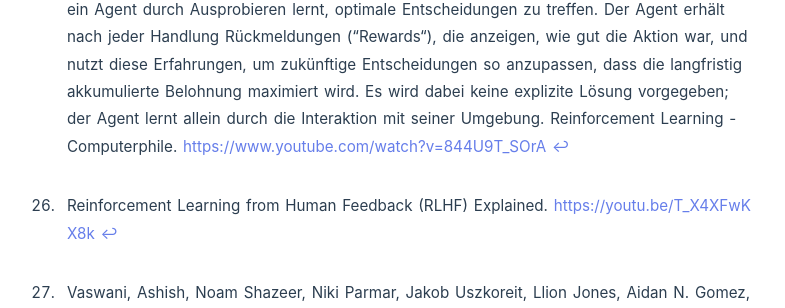
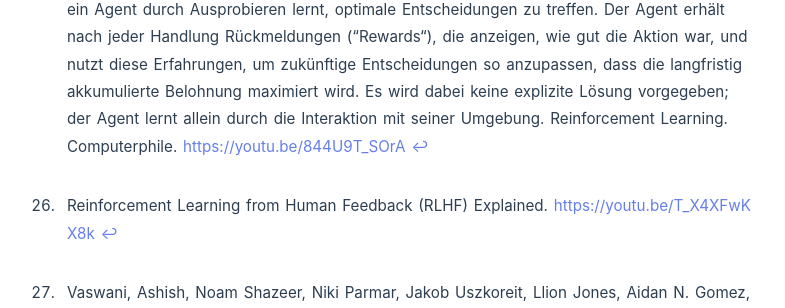
Before and after one commit to DigitalHumanitiesCraft/excellence, a Jekyll site: the page built from blog/System1-42.md, in a window 1280 px wide and 900 px high, scrolled down 21457 px. Shown: the part 287-595 px from the top of the window, without its empty margins (245-1030 px from the left). Built offline with Jekyll 4.4.1, drawn with Linux system fonts in a browser that asks for light colours; some of the changed lines change nothing that is shown; some of the changed text lies outside the part shown.

Commit message:
Update System1-42.md

```diff
--- a/blog/System1-42.md
+++ b/blog/System1-42.md
@@ -193,7 +193,7 @@ Verstehen und Denken sind Eigenschaften, die wir Menschen vorbehalten wollen und
 
 [^24]:  Hoffmann, J. et al. (2022). "Training Compute-Optimal Large Language Models". arXiv:2203.15556. Chinchilla-Skalierungsgesetze zeigen optimale Verhältnisse von Modellgröße zu Trainingsdaten.
 
-[^25]:  Reinforcement Learning (RL) bezeichnet einen Bereich des maschinellen Lernens, bei dem ein Agent durch Ausprobieren lernt, optimale Entscheidungen zu treffen. Der Agent erhält nach jeder Handlung Rückmeldungen ("Rewards“), die anzeigen, wie gut die Aktion war, und nutzt diese Erfahrungen, um zukünftige Entscheidungen so anzupassen, dass die langfristig akkumulierte Belohnung maximiert wird. Es wird dabei keine explizite Lösung vorgegeben; der Agent lernt allein durch die Interaktion mit seiner Umgebung. Reinforcement Learning \- Computerphile. [https://www.youtube.com/watch?v=844U9T\_SOrA](https://www.youtube.com/watch?v=844U9T_SOrA)
+[^25]:  Reinforcement Learning (RL) bezeichnet einen Bereich des maschinellen Lernens, bei dem ein Agent durch Ausprobieren lernt, optimale Entscheidungen zu treffen. Der Agent erhält nach jeder Handlung Rückmeldungen ("Rewards“), die anzeigen, wie gut die Aktion war, und nutzt diese Erfahrungen, um zukünftige Entscheidungen so anzupassen, dass die langfristig akkumulierte Belohnung maximiert wird. Es wird dabei keine explizite Lösung vorgegeben; der Agent lernt allein durch die Interaktion mit seiner Umgebung. Reinforcement Learning. Computerphile. [https://youtu.be/844U9T_SOrA](https://youtu.be/844U9T_SOrA)
 
 [^26]:  Reinforcement Learning from Human Feedback (RLHF) Explained. [https://youtu.be/T_X4XFwKX8k](https://youtu.be/T_X4XFwKX8k)
 
```
